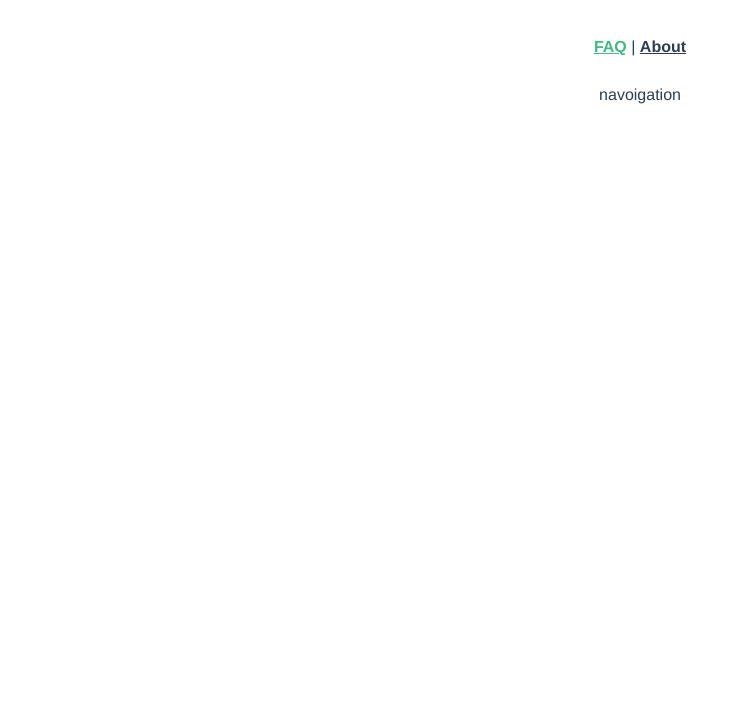
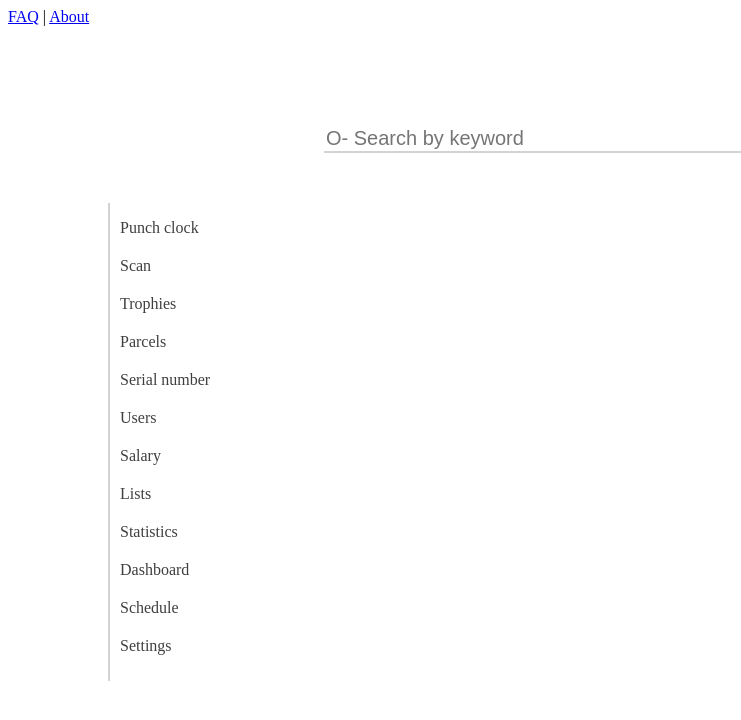
Before and after one commit to Mr-Jabberwock/FAQ, a Vue app: page / in a window 1280 px wide. Shown: the top 720 px of the page, without its empty margins (0-741 px from the left). Built offline with nearby package versions, Linux system fonts and the light colour scheme.

Commit message:
added side menu and search bar

```diff
--- a/src/App.vue
+++ b/src/App.vue
@@ -9,24 +9,3 @@
 </template>
 
 <style>
-#app {
-  font-family: Avenir, Helvetica, Arial, sans-serif;
-  -webkit-font-smoothing: antialiased;
-  -moz-osx-font-smoothing: grayscale;
-  text-align: center;
-  color: #2c3e50;
-}
-
-#nav {
-  padding: 30px;
-}
-
-#nav a {
-  font-weight: bold;
-  color: #2c3e50;
-}
-
-#nav a.router-link-exact-active {
-  color: #42b983;
-}
-</style>
--- a/src/components/NavigationBar.vue
+++ b/src/components/NavigationBar.vue
@@ -1,5 +1,24 @@
 <template>
-<div>navoigation</div>
+<div>
+    <div class="container">
+    <div>
+    <ul class="subject_list">
+        <li class="l1">Punch clock</li>
+        <li class="l2">Scan</li>
+        <li class="l3">Trophies</li>
+        <li class="l4">Parcels</li>
+        <li class="l5">Serial number</li>
+        <li class="l6">Users</li>
+        <li class="l7">Salary</li>
+        <li class="l8">Lists</li>
+        <li class="l9">Statistics</li>
+        <li class="l10">Dashboard</li>
+        <li class="l11">Schedule</li>
+        <li class="l12">Settings</li>
+    </ul>
+    </div>
+   </div>
+</div>
 </template>
 
 <script>
@@ -7,3 +26,26 @@ export default{
     name: 'NavigationBar'
 }
 </script>
+
+<style>
+.container{
+   border-left: lightgrey solid 2px;
+   display: inline-block;
+   width: 200px;
+   margin-left: 100px;
+}
+.subject_list{
+   padding-left: 10px;
+   list-style-type: none;
+
+}
+li{
+   padding-bottom: 10px;
+   margin-top: 10px;
+   color: rgb(63, 63, 63);
+}
+
+li:hover{
+  padding-left: 20px;
+}
+</style>
--- /dev/null
+++ b/src/components/SearchBar.vue
@@ -0,0 +1,21 @@
+<template>
+<div><input placeholder="O- Search by keyword"></div>
+</template>
+
+<script>
+
+export default{
+    name: 'SearchBar'
+}
+</script>
+
+<style>
+   input{
+       width: 500px;
+       border-style: none;
+       border-bottom: solid lightgrey 2px;
+       font-size: 20px;
+   }
+
+
+</style>
--- a/src/views/FAQ.vue
+++ b/src/views/FAQ.vue
@@ -1,21 +1,30 @@
 <template>
     <div>
+       <SearchBar class="SearchBar"/>
        <NavigationBar/>
     </div>
 </template>
 
 <script>
 import NavigationBar from '../components/NavigationBar'
+import SearchBar from '../components/SearchBar'
 
 export default {
   name: 'FAQ',
   components: {
-    NavigationBar
+    NavigationBar,
+    SearchBar
   }
 }
 
 </script>
 <style>
 
+.SearchBar{
+    margin-bottom: 50px;
+    margin-left: 25%;
+    margin-top: 100px;
+}
+
 
 </style>
```
